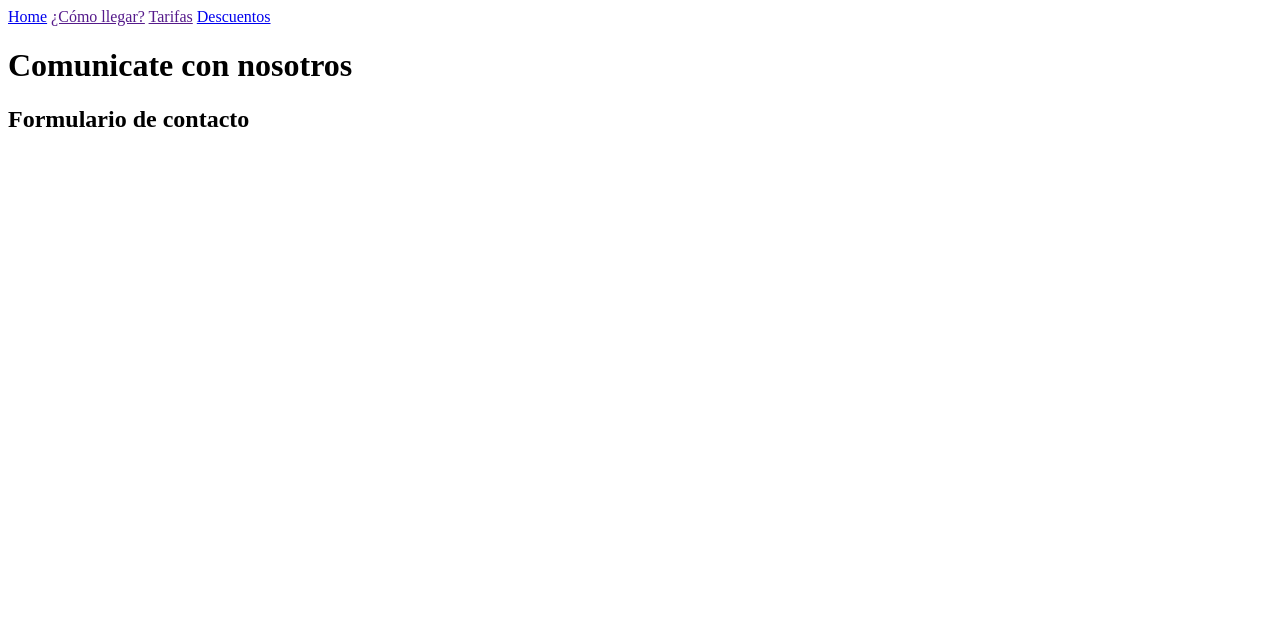
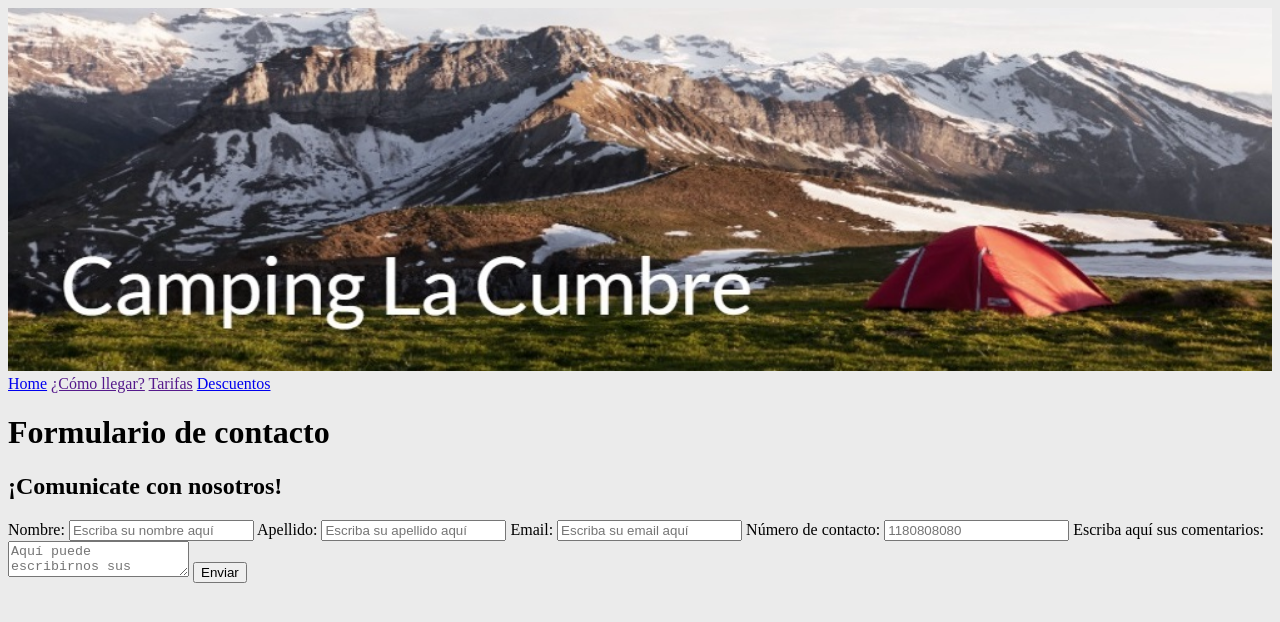
Before and after one commit to PradoAlejandra/node-ejercicio-06, a plain HTML site: page vinculos/medios-de-contacto.html in a window 1280 px wide. Drawn offline with Linux system fonts and the light colour scheme.

Commit message:
commit-3

```diff
--- a/vinculos/medios-de-contacto.html
+++ b/vinculos/medios-de-contacto.html
@@ -4,21 +4,40 @@
     <meta charset="UTF-8">
     <meta name="viewport" content="width=device-width, initial-scale=1.0">
     <meta http-equiv="X-UA-Compatible" content="ie=edge">
+    <link rel='stylesheet' href='../css/estilos.css'>
     <title>Medios de contacto</title>
 </head>
 <body>
+
+    <img href='../index.html' class='portada' src='../img/camping-la-cumbre.jpg' alt='Imagen de montañas nevadas de fondo y una tienda de acampar roja '>
 
     <a href='../index.html'>Home</a>
     <a href=''>¿Cómo llegar?</a>
     <a href=''>Tarifas</a>
     <a href='./descuentos.html'>Descuentos</a>
 
-    <h1>Comunicate con nosotros</h1>
+    <h1>Formulario de contacto</h1>
 
-    <h2>Formulario de contacto</h2>
+    <h2>¡Comunicate con nosotros!</h2>
 
     <form>
-        <label></label>
+        <label for='nombre'>Nombre:</label>
+        <input type='text' name='nombre' placeholder='Escriba su nombre aquí' id='nombre'/>
+
+        <label for='apellido'>Apellido:</label>
+        <input type='text' name='apellido' id='apellido' placeholder='Escriba su apellido aquí'>
+
+        <label for='email'>Email:</label>
+        <input type='email' name='email' id='email' placeholder='Escriba su email aquí'>
+
+        <label for='numero-de-contacto'>Número de contacto:</label>
+        <input type='text' name='numero-de-contacto' id='numero-de-contacto' placeholder='1180808080'>
+
+        <label for='text-area'>Escriba aquí sus comentarios:</label>
+        <textarea type='text-area' name='text-area' id='text-area' placeholder='Aquí puede escribirnos sus comentarios'></textarea>
+
+        <button type='submit'>Enviar</button>
+
     </form>
 </body>
 </html>
```
Also changed, not shown: vinculos/descuentos.html (+22 -1 lines).
